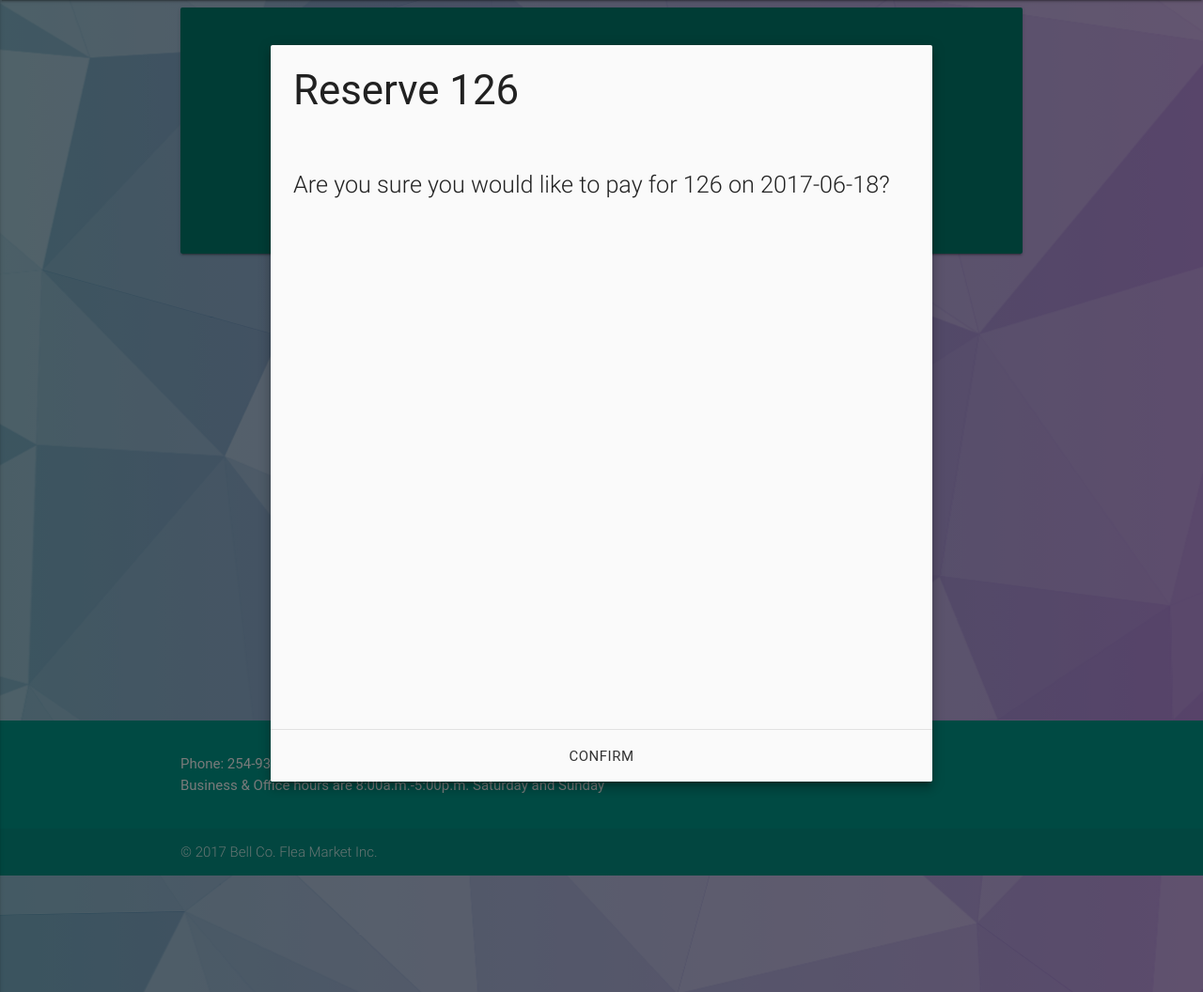
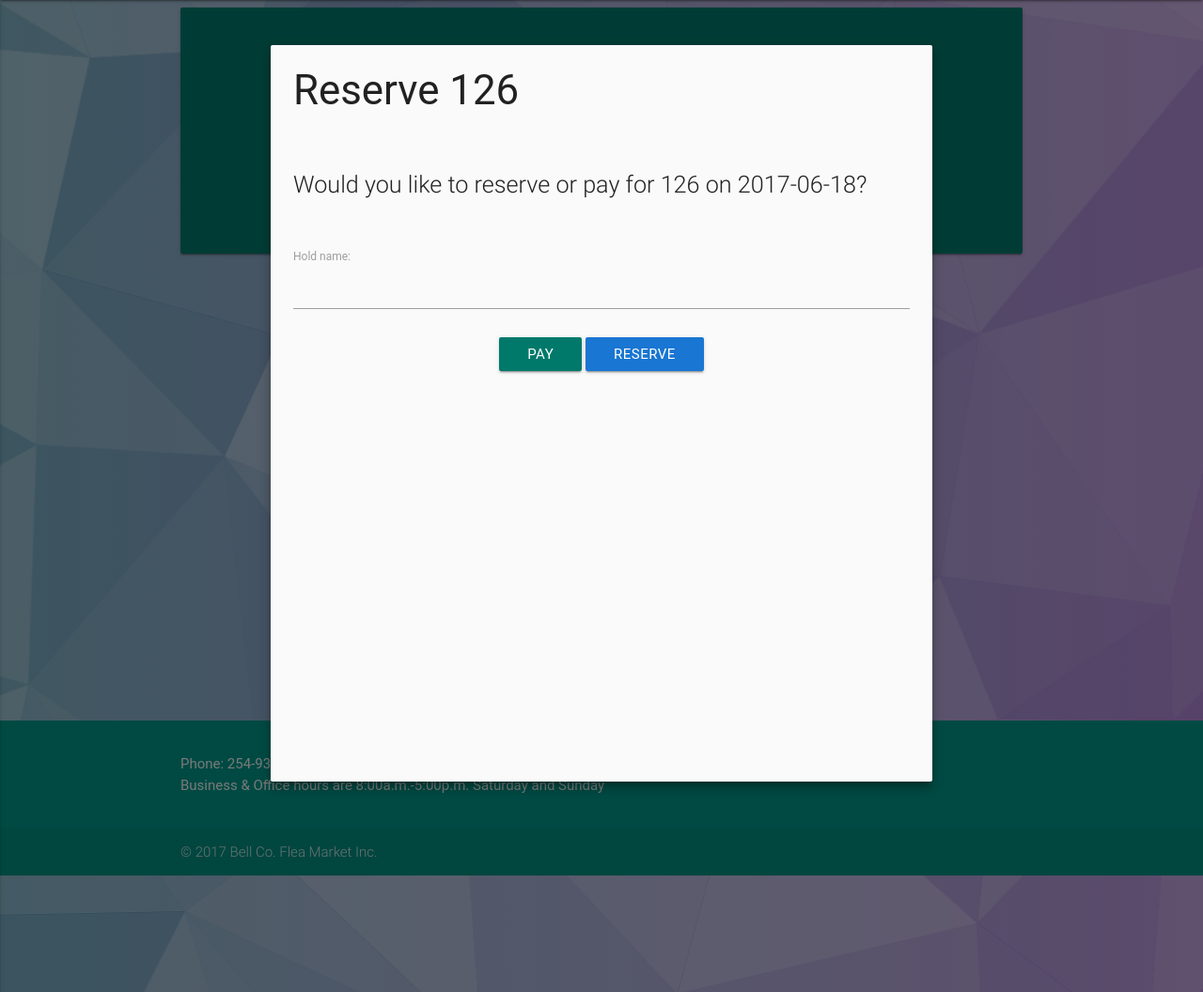
Before and after one commit to BlaiseRoberts/BCFM-Reserve, a Django app: page /admin_space/2/2017-06-18/ in a window 1280 px wide, after a click on "PAY/RESERVE". Shown: the part 64-1120 px from the top of the page at 94% size. Run offline with Django 3.2, Linux system fonts and the light colour scheme; a user stored in the database is signed in; data comes from the database, SQL or seed files in the repository; both versions use the stored data as it was after the commit; some libraries are stand-ins or nearby versions; some web fonts are replaced.

Commit message:
allows admin to add a hold name for a customer that is paying or reserving in person

```diff
--- a/bcfm_reserve/reserve/forms.py
+++ b/bcfm_reserve/reserve/forms.py
@@ -1,6 +1,6 @@
 from django import forms
 from django.contrib.auth.models import User
-from .models import Profile
+from .models import Profile, Reservation
 
 
 class UserForm(forms.ModelForm):
@@ -70,3 +70,17 @@ class LoginForm(forms.ModelForm):
             'username':None,
         }
         fields = ('username', 'password',)
+
+class ReservationForm(forms.ModelForm):
+    """
+    This class represents an HTML form to login and authenticate users.
+    ----Fields----
+    - email
+    - first_name
+    - last_name
+    Author: Beve Strownlee
+    """
+
+    class Meta:
+        model = Reservation
+        fields = ('hold_name',)
--- a/bcfm_reserve/reserve/models.py
+++ b/bcfm_reserve/reserve/models.py
@@ -155,6 +155,7 @@ class Reservation (models.Model):
         on_delete=models.CASCADE, related_name="reservations")
 	date = models.DateField()
 	reservation_type = models.ForeignKey(ReservationType, related_name='reservations')
+	hold_name = models.CharField(max_length=30, blank=True, null=True)
 
 	def __str__(self):
 		return "{} {} by {} {}".format(self.space, self.reservation_type, self.customer.first_name, self.customer.last_name, self.date)
--- a/bcfm_reserve/reserve/templates/space_detail.html
+++ b/bcfm_reserve/reserve/templates/space_detail.html
@@ -7,10 +7,21 @@
       <div class="row">
 		<div class="input-field col s12">
 			{%if user.is_staff%}
-			<p class="flow-text">Are you sure you would like to pay for {{space.title}} on {{date}}?</p>
+			<p class="flow-text">Would you like to reserve or pay for {{space.title}} on {{date}}?</p>
+		</div>
+  	  </div>
+		<form method="POST" action= "">
+		  {% csrf_token %}
+		  {{reservation_form.as_p}}
+		  <div class="center-align">
+		  <input class="btn teal darken-2 modal-action modal-close" name="pay_reserve_button" type="submit" value="Pay"/>
+		  <input class="btn blue darken-2 modal-action modal-close" name="pay_reserve_button" type="submit" value="Reserve">
+		  </div>
+		</form>
+	</div>
+</div>
 			{%else%}
 			<p class="flow-text">Are you sure you would like to reserve {{space.title}} on {{date}}?  (You reservation will be held untill 9am on the date of your reservation)</p>
-			{%endif%}
 		</div>
       </div>
     </div>
@@ -23,7 +34,7 @@
 		</form>
 	</div>
   </div>
-
+			{%endif%}
 
 <div class="card-panel teal darken-2">
 	<h1 class="center-align white-text">Space {{space.title}} in {{space.space_type}}</h1>
@@ -57,7 +68,7 @@
 		  <div class="right-align" style="margin:1rem;">
 			{%if space.status == "Open"%}
 				{%if user.is_staff%}
-				<a class="modal-trigger waves-effect waves-light btn teal darken-2" style="margin:1rem;" href="#reservationModal">Pay in Person</a>
+				<a class="modal-trigger waves-effect waves-light btn teal darken-2" style="margin:1rem;" href="#reservationModal">Pay/Reserve</a>
 				{%else%}
 		  		<a class="modal-trigger waves-effect waves-light btn teal darken-2" style="margin:1rem;" href="#reservationModal">Reserve</a>
 				{%endif%}
--- a/bcfm_reserve/reserve/views/admin_views.py
+++ b/bcfm_reserve/reserve/views/admin_views.py
@@ -8,7 +8,8 @@ from django.contrib.admin.views.decorators import staff_member_required
 
 
 
-from reserve.forms import UserForm, LoginForm, ProfileForm, EditUserForm
+from reserve.forms import UserForm, LoginForm, ProfileForm, EditUserForm,\
+	ReservationForm
 from reserve.models import Reservation, Space, Building, SpaceType,\
 	ReservationType, VacancyStatus, Parking, Profile
 from django.contrib.auth.models import User
@@ -19,13 +20,15 @@ import pytz
 @staff_member_required
 def admin_space_details(request, space_id, date):
 	if request.method == 'POST':
+		reservation_form = ReservationForm(request.POST)
 		space = Space.objects.get(pk=space_id)
 
 		cancel_confirm_button = request.POST.get("cancel_confirm_button", "")
+		pay_reserve_button = request.POST.get("pay_reserve_button", "")
 
 		if cancel_confirm_button == "Cancel":
 			reservation_type = ReservationType.objects.get(pk=2)
-			r = space.reservations.latest('pk')
+			r = space.reservations.filter(date=date).latest('pk')
 			r.reservation_type = reservation_type
 			r.save()
 			return HttpResponseRedirect(reverse('reserve:admin_space',
@@ -33,32 +36,40 @@ def admin_space_details(request, space_id, date):
 
 		if cancel_confirm_button == "Confirm":
 			reservation_type = ReservationType.objects.get(pk=4)
-			r = space.reservations.latest('pk')
+			r = space.reservations.filter(date=date).latest('pk')
 			r.reservation_type = reservation_type
 			r.save()
 			return HttpResponseRedirect(reverse('reserve:admin_space',
 	                args=[r.space.id, date]))
+		if pay_reserve_button == "Pay":
+			reservation_type = ReservationType.objects.get(pk=3)
+		if pay_reserve_button == "Reserve":
+			reservation_type = ReservationType.objects.get(pk=1)
+		try:
+			if reservation_form.is_valid():
+				r = Reservation.objects.get(space_id=space_id, date=date, customer=request.user)
+				r.reservation_type = reservation_type
+				r.hold_name = reservation_form.cleaned_data['hold_name']
+				r.save()
+				return HttpResponseRedirect(reverse('reserve:admin_space',
+		                args=[r.space.id, date]))
+		except:
+			if reservation_form.is_valid():
+				r = Reservation(
+					customer = request.user
+				)
+				r.hold_name = reservation_form.cleaned_data['hold_name']
+				r.space = space
+				r.date = date
+				r.reservation_type = reservation_type
+				r.save()
+				return HttpResponseRedirect(reverse('reserve:admin_space',
+		                args=[r.space.id, date]))
 
-		reservation_type = ReservationType.objects.get(pk=3)
-		try:
-			r = Reservation.objects.get(space_id=space_id, date=date, customer=request.user)
-			r.reservation_type = reservation_type
-			r.save()
-			return HttpResponseRedirect(reverse('reserve:admin_space',
-	                args=[r.space.id, date]))
-		except:
-			r = Reservation(
-				customer = request.user
-			)
-			r.space = space
-			r.date = date
-			r.reservation_type = reservation_type
-			r.save()
-			return HttpResponseRedirect(reverse('reserve:admin_space',
-	                args=[r.space.id, date]))
 
 	elif request.method == 'GET':
 		try:
+			reservation_form = ReservationForm()
 			space = Space.objects.get(pk=space_id)
 			reservations = space.reservations.filter(date=date, reservation_type_id__in=[1,3,4]).order_by('-pk')
 			if reservations:
@@ -69,7 +80,8 @@ def admin_space_details(request, space_id, date):
 
 			template_name = 'space_detail.html'
 
-			return render(request, template_name, {'space':space, 'date':date})
+			return render(request, template_name, {'space':space, 'date':date,
+				'reservation_form':reservation_form})
 		except:
 			error = "Space does not Exist"
 			error_details = "You're searching for a space that doesn't exist."
```
Also changed, not shown: bcfm_reserve/db.sqlite3, bcfm_reserve/reserve/migrations/0001_initial.py (added), bcfm_reserve/reserve/migrations/0002_auto_20170618_2101.py (added), bcfm_reserve/reserve/migrations/0003_auto_20170618_2102.py (added), bcfm_reserve/reserve/migrations/__init__.py (added).
